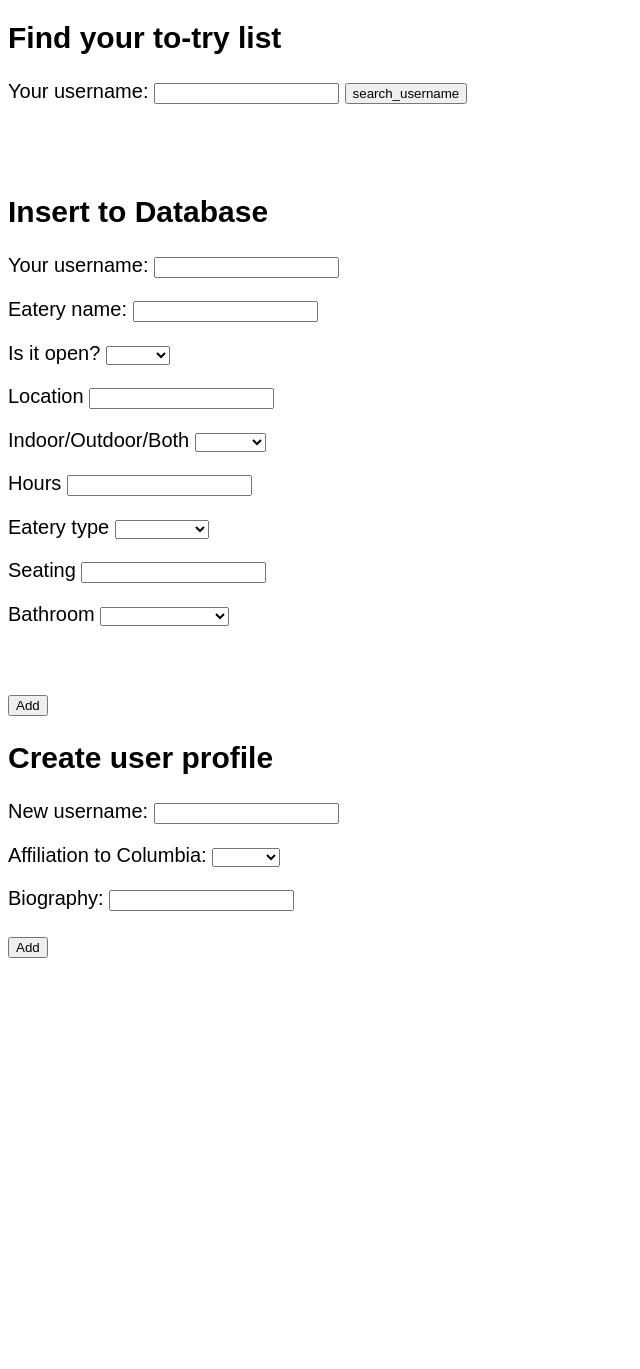
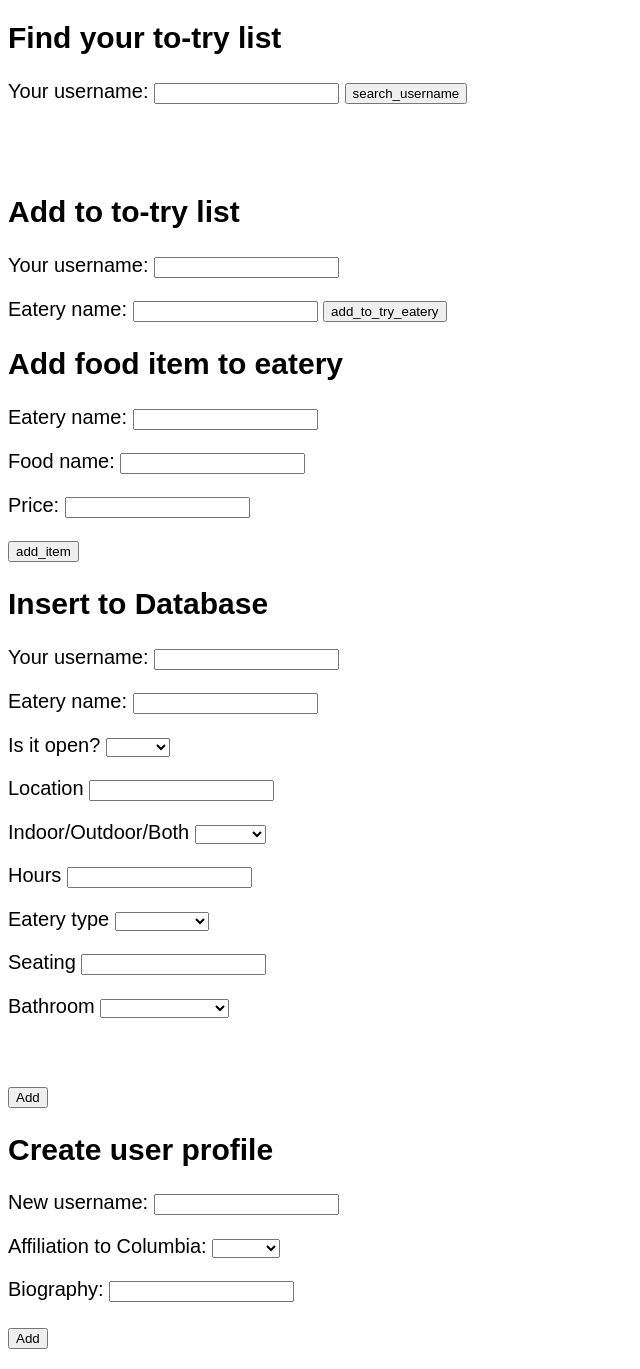
Before and after one commit to db758/cs4111-project1, a Flask app: page / in a window 1280 px wide. Shown: the part 228-1597 px from the top of the page, without its empty margins (0-640 px from the left). Before the commit the page ends 1206 px from the top, so only its background shows below. Run offline with Flask 2, Linux system fonts and the light colour scheme; parts of the project's set-up code (start-up, migrations or seed data) failed here and were passed over.

Commit message:
Updated server and html

```diff
--- a/webserver/server.py
+++ b/webserver/server.py
@@ -92,7 +92,78 @@ def teardown_request(exception):
 def index():
   return render_template("index.html")
 
-#debasmita: changing this function for the to-try-list page
+@app.route('/search_eatery/', methods = ['POST'])
+def search_eatery():
+  eatery_name = request.form['search_eatery_name']
+  tag = request.form['Tags']
+  # 1. Tag
+  if (tag != 'Blank' and eatery_name == ""):
+    #cursor = g.conn.execute('SELECT name FROM Eateries WHERE name LIKE %s', ('%'+eatery_name+'%'))
+    cursor = g.conn.execute('SELECT * FROM Contain, Eateries WHERE Contain.label = %s and Contain.eid = Eateries.eid', (tag))
+  # 2. Name
+  elif (tag == 'Blank' and eatery_name != ""):
+    cursor = g.conn.execute('SELECT * FROM Eateries WHERE name LIKE %s', ('%'+eatery_name+'%'))
+  # 3. Both
+  else:
+    cursor = g.conn.execute('SELECT * FROM Eateries WHERE name LIKE %s JOIN (SELECT * FROM Contains, Eateries WHERE Contain.label = %s and Contain.eid = Eateries.eid) ON eid', ('%'+eatery_name+'%',tag))
+  names = []
+  for result in cursor:
+    names.append(result[1],result[1],result[1],result[1])  # can also be accessed using result[0]
+  cursor.close()
+  context = dict(eateries=names)
+  return render_template("index.html",**context)
+
+
+@app.route('/add_to_try_list/', methods = ['POST'])
+def add_to_try_list():
+  username = request.form['add_to_try_username']
+  eatery = request.form['add_to_try_eatery']
+  cursor = g.conn.execute('SELECT DISTINCT tid FROM To_Try_List WHERE username = %s', (username))
+  tid = []
+  for result in cursor:
+    tid.append(result[0])
+  if len(tid)==0:
+    cursor = g.conn.execute('SELECT MAX(tid)+1 FROM To_Try_List')
+    newtid = []
+    for result in cursor:
+      newtid.append(result[0])
+    cursor = g.conn.execute('SELECT eid FROM Eateries WHERE name = %s',(eatery))
+    eid = []
+    for result in cursor:
+      eid.append(result[0])
+    cursor = g.conn.execute('INSERT INTO To_Try_List VALUES (%s, %s, %s)',(newtid[0],eid[0], username))
+  else:
+    cursor = g.conn.execute('SELECT eid FROM Eateries WHERE name = %s',(eatery))
+    eid = []
+    for result in cursor:
+      eid.append(result[0])
+    cursor = g.conn.execute('INSERT INTO To_Try_List VALUES (%s, %s, %s)',(tid[0],eid[0], username))
+  cursor.close()
+  return render_template("index.html")
+
+@app.route('/add_item/', methods = ['POST'])
+def add_item():
+  item = request.form['add_item_food']
+  eatery = request.form['add_item_eatery']
+  price = request.form['add_item_price']
+  cursor = g.conn.execute('SELECT DISTINCT eid FROM Eateries WHERE name = %s', (eatery))
+  eid = []
+  for result in cursor:
+    eid.append(result[0])
+  if len(eid)==0:
+    pass
+    # error handling
+  cursor = g.conn.execute('SELECT MAX(iid)+1 FROM Items_Sold WHERE eid = %s', (eid[0]))
+  iid = []
+  for result in cursor:
+    iid.append(result[0])
+  if iid[0] == None:
+    iid[0] = 1
+
+  cursor = g.conn.execute('INSERT INTO Items_Sold VALUES (%s, %s, %s, %s)',(iid[0],price,item,eid[0]))
+  cursor.close()
+  return render_template("index.html")
+
 
 @app.route('/search_to_try_list/', methods=['GET','POST'])
 def search_to_try_list():
@@ -141,12 +212,12 @@ def add_eatery():
     seating = request.form['seating']
     bathroom = request.form['bathroom']
 
-    grant = g.conn.execute("GRANT INSERT ON Eateries to %s", username)
-    grant.close()
-    cursor = g.conn.execute("INSERT INTO Eateries VALUES(DEFAULT, %s, %s, %s, %s, %s, %s, %s, %s)", eatery_name, is_open, location, is_indoor, hours, e_type, seating, bathroom)
+    # grant = g.conn.execute("GRANT INSERT ON Eateries to %s", username)
+    # grant.close()
+    cursor = g.conn.execute("INSERT INTO Eateries VALUES(DEFAULT, %s, %s, %s, %s, %s, %s, %s, %s)", (eatery_name, is_open, location, is_indoor, hours, e_type, seating, bathroom))
     cursor.close()
-    revoke = g.conn.execute("REVOKE INSERT ON Eateries from %s", username)
-    revoke.close()
+    # revoke = g.conn.execute("REVOKE INSERT ON Eateries from %s", username)
+    # revoke.close()
 
     return render_template("index.html")
 
@@ -162,14 +233,15 @@ def add_user():
     affiliation = request.form['affiliation']
     biography = request.form['bio']
 
-    cursor = g.conn.execute("INSERT INTO Users VALUES(%s, %s, CURRENT_TIMESTAMP(), %s)", username, affiliation, biography)
+    cursor = g.conn.execute("INSERT INTO Users VALUES(%s, %s, DEFAULT, %s)", (username, affiliation, biography))
     cursor.close()
 
-    cursor = g.conn.execute("INSERT INTO To_Try_List VALUES(DEFAULT, 0, %s)", username) #debasmita: do we need a placeholder eatery to put on all new to try lists?
-    cursor.close()
+    # cursor = g.conn.execute("INSERT INTO To_Try_List VALUES(DEFAULT, 0, %s)", username) #debasmita: do we need a placeholder eatery to put on all new to try lists?
+    # cursor.close()
 
     return render_template("index.html")
 
+    # NEED EXCEPTION HANDLING
 
 
 '''
--- a/webserver/templates/index.html
+++ b/webserver/templates/index.html
@@ -13,9 +13,9 @@
   <h1>Columbia Eats!</h1>
   <div>
     <h2>Search</h2>
-    <form method="POST" action="/search">
+    <form method="POST" action="/search_eatery/">
         <p>By tag:
-            <select name="Type" id="Tags"> <!--maybe change id to value-->
+            <select name="Tags"> <!--maybe change id to value-->
                 <option value="Blank"></option>
                 <option value="American">American</option>
                 <option value="Chinese">Chinese</option>
@@ -44,9 +44,15 @@
                 <option value="Brunch">Brunch</option>
             </select>
         </p>
-        <!--updated name="name" to name="eatery_name" to avoid conflicts with other values-->
-        <p>Name of eatery <input type="text" name="eatery_name"> <input type="submit" value="Search"></p>
+        <p>Name of eatery <input type="text" name="search_eatery_name"> <input type="submit" value="Search"></p>
     </form>
+
+    <div>
+        {% for n in eateries %}
+        <div>{{n}}</div>
+        {% endfor %}
+    </div>
+
     </div>
 
     <div>
@@ -63,23 +69,42 @@
     </div>
 
     <br>
+    <br>
 
-<br>
+    <div>
+        <h2>Add to to-try list</h2>
+        <form method="POST" action="/add_to_try_list">
+            <p>Your username: <input type="text" name="add_to_try_username"> </p>
+            <p>Eatery name: <input type="text" name="add_to_try_eatery"> <input type="submit" value="add_to_try_eatery"></p>
+        </form>
+    </div>
+
+
+    <div>
+        <h2>Add food item to eatery</h2>
+        <form method="POST" action="/add_item">
+            <p>Eatery name: <input type="text" name="add_item_eatery"> </p>
+            <p>Food name: <input type="text" name="add_item_food"></p>
+            <p>Price: <input type="text" name="add_item_price"></p>
+            <input type="submit" value="add_item">
+        </form>
+    </div>
+
 <div>
     <h2>Insert to Database</h2>
-    <form method="POST" action="/add_user"> <!--Reroute to same homepage -->
+    <form method="POST" action="/add_eatery"> <!--Reroute to same homepage -->
         <p>Your username: <input type="text" name="username"> </p>
         <p>Eatery name: <input type="text" name="eatery_name"> </p>
         <p>Is it open?
-            <select name="Type" id="is_open">
+            <select name="is_open">
                 <option value="Blank"></option>
-                <option value="open">Open</option>
-                <option value="closed">Closed</option>
+                <option value=True>Open</option>
+                <option value=False>Closed</option>
             </select>
         </p>
         <p>Location <input type="text" name="location"></p>
             <p>Indoor/Outdoor/Both
-                <select name="Type" id="is_indoor">
+                <select name="is_indoor">
                     <option value="Blank"></option>
                     <option value="indoor">Indoor</option>
                     <option value="outdoor">Outdoor</option>
@@ -88,7 +113,7 @@
             </p>
         <p>Hours <input type="text" name="hours"></p>
         <p>Eatery type
-            <select name="Type" id="e_type">
+            <select name="e_type">
                 <option value="Blank"></option>
                 <option value="cafe">Cafe</option>
                 <option value="coffee_shop">Coffee shop</option>
@@ -101,7 +126,7 @@
         </p>
         <p>Seating <input type="int" name="seating"></p>
         <p>Bathroom
-            <select name="Type" id="bathroom">
+            <select name="bathroom">
                 <option value="Blank"></option>
                 <option value="public">Public</option>
                 <option value="passcode_needed">Passcode needed</option>
@@ -119,7 +144,7 @@
     <form method="POST" action="/add_user"> <!--Reroute to same homepage -->
         <p>New username: <input type="text" name="username"> </p>
         <p>Affiliation to Columbia:
-            <select name="Type" id="affiliation">
+            <select name= "affiliation">
                 <option value="Blank"></option>
                 <option value="Student">Student</option>
                 <option value="Faculty">Faculty</option>
```
